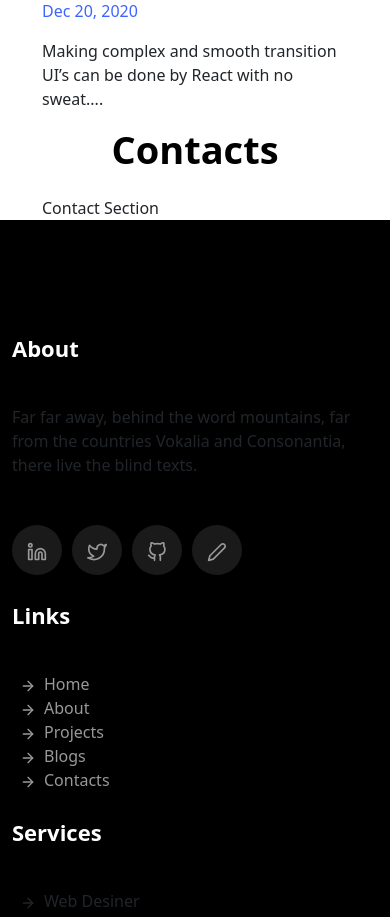
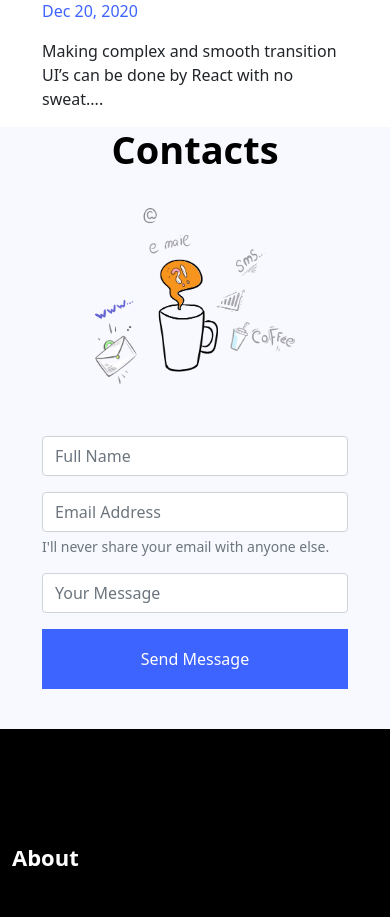
Before and after one commit to killcodeX/next-portfolio, a Next.js app: page / in a window 390 px wide. Shown: the part 7260-8177 px from the top of the page. Built offline with nearby package versions, Linux system fonts and the light colour scheme.

Commit message:
contact section complete

```diff
--- a/components/Contacts/index.js
+++ b/components/Contacts/index.js
@@ -1,10 +1,74 @@
-import React from 'react'
+import React, { useState } from "react";
+import Image from "next/image";
 
 export default function Contacts() {
-    return (
-        <section className='section heading-section' id='contact-section'>
-            <h2 className='mb-4'>Contacts</h2>
-            <div className='container'>Contact Section</div>
-        </section>
-    )
+  const [name, setName] = useState("");
+  const [email, setEmail] = useState("");
+  const [message, setMessage] = useState("");
+
+  const handleSubmit = () => {
+      e.preventDefault();
+    alert('Message Sent :)')
+  };
+
+  return (
+    <section className="section heading-section" id="contact-section">
+      <h2 className="mb-4">Contacts</h2>
+      <div className="container">
+        <div className="row mobile-row-reverse">
+          <div className="col-sm-12 col-md-6 d-flex justify-content-center align-items-center">
+            <form className="contact-form" onSubmit={handleSubmit}>
+              <div className="mb-3">
+                <input
+                  placeholder="Full Name"
+                  type="text"
+                  class="form-control"
+                  id="name"
+                  value={name}
+                  aria-describedby="name"
+                  onChange={() => setName(e.target.value)}
+                />
+              </div>
+              <div className="mb-3">
+                <input
+                  placeholder="Email Address"
+                  type="email"
+                  class="form-control"
+                  id="email"
+                  value={email}
+                  aria-describedby="emailHelp"
+                  onChange={() => setEmail(e.target.value)}
+                />
+                <div id="emailHelp" class="form-text">
+                  I'll never share your email with anyone else.
+                </div>
+              </div>
+              <div className="mb-3">
+                <input
+                  placeholder="Your Message"
+                  type="textarea"
+                  class="form-control"
+                  id="message"
+                  value={message}
+                  aria-describedby="emailHelp"
+                  onChange={() => setMessage(e.target.value)}
+                />
+              </div>
+              <button type='submit' className='contact-btn'>Send Message</button>
+            </form>
+          </div>
+          <div className="col-sm-12 col-md-6 d-flex justify-content-center align-items-center">
+            <div className="unset-img img-contact">
+              <Image
+                src={"/contact-us.png"}
+                alt="contact"
+                layout="fill"
+                className="custom-img"
+              />
+            </div>
+          </div>
+        </div>
+      </div>
+    </section>
+  );
 }
--- a/styles/contacts.css
+++ b/styles/contacts.css
@@ -1,3 +1,59 @@
+#contact-section{
+    background-color: #e6e6fe49;
+}
+
 #contact-section h2{
     text-align: center;
 }
+
+.img-contact{
+    width: 400px;
+    height: 400px;
+}
+
+.contact-form{
+    width: 85%;
+}
+
+input{
+    background: #fff;
+    height: 60px;
+    padding: 10px 26px;
+    color: #a3a3a3;
+    font-weight: 500;
+    text-transform: capitalize;
+    border-radius: 0;
+    border: 0;
+}
+
+.contact-btn{
+    background: #3e64ff;
+    width: 100%;
+    height: 60px;
+    padding: 10px 20px;
+    border: 0;
+    color: #fff;
+    text-transform: capitalize;
+    cursor: pointer;
+    font-size: 16px;
+    border-radius: 0;
+}
+
+@media (max-width:480px){
+    .img-contact{
+        display: block;
+        margin: 0 auto;
+        width: 200px;
+        height: 200px;
+    }
+
+    .contact-form{
+        width: 100%;
+        margin: 40px 0;
+    }
+
+    input{
+        height: 40px;
+        padding: 10px 26px;
+    }
+}
```
Also changed, not shown: public/contact-us.png (added).
